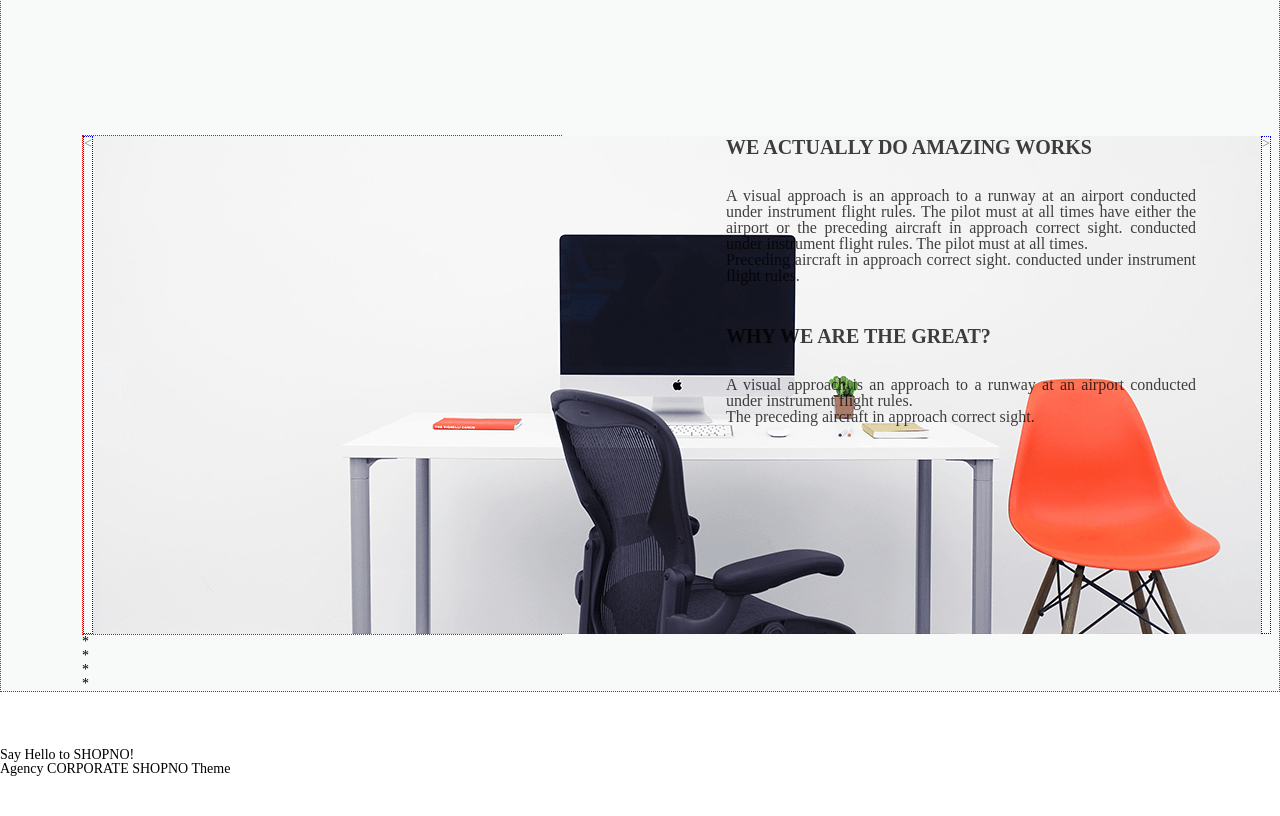
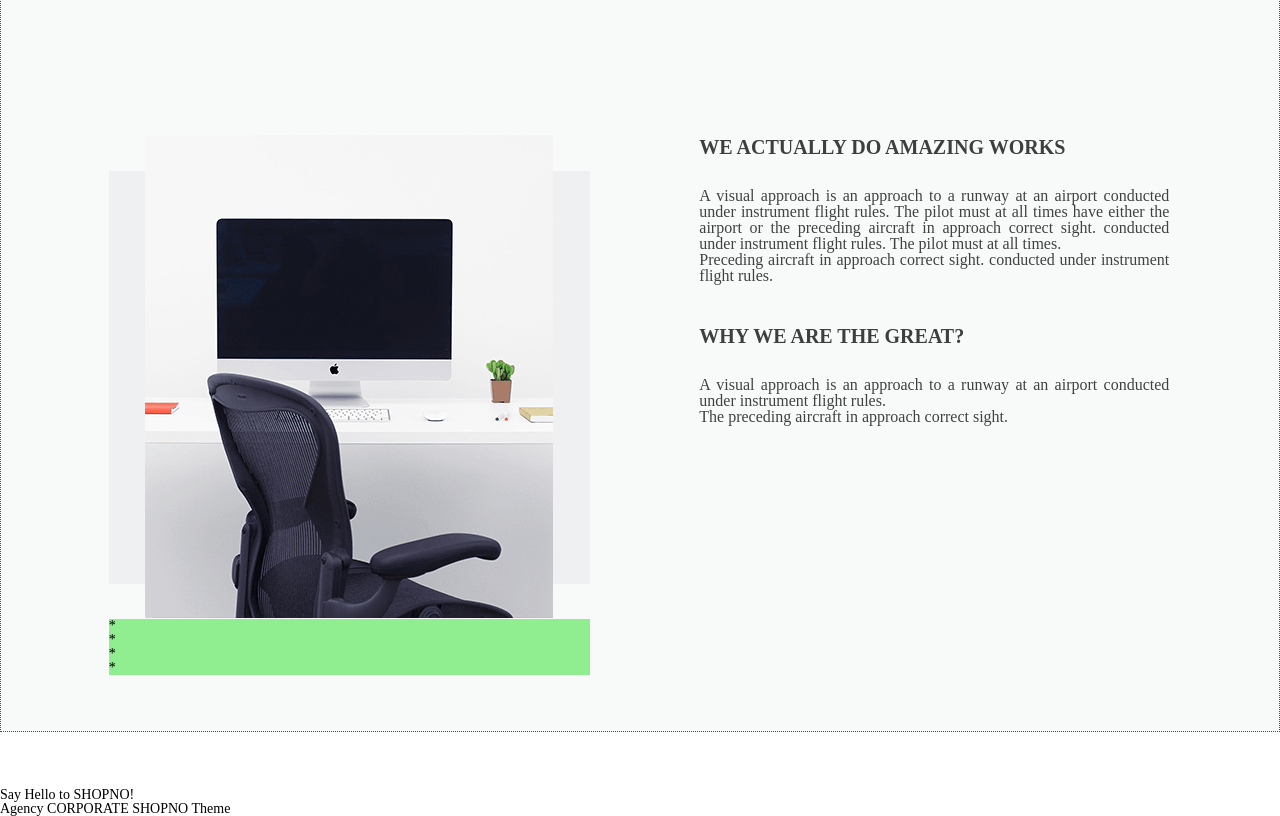
Before and after one commit to GrachevNikolay79/maket1, a website: page src/index.html in a window 1280 px wide. Shown: the part 906-1722 px from the top of the page. Before the commit the page ends 1682 px from the top, so only its background shows below. Drawn offline with nearby package versions, Linux system fonts and the light colour scheme; files that its build step writes are made by us from their sources; a web font is replaced by a local one.

Commit message:
2 страницы почти готовы остался прогрессбар

```diff
--- a/src/_about.html
+++ b/src/_about.html
@@ -6,16 +6,17 @@
     </div>
 
     <div class="about__block">
-        <div class="slider-block">
         <div class="slider">
+
             <div class="slider__nav">
-                    <div class="slider__nav-prev"><</div>
-                    <div class="slider__image">
-                        <img src="./img/slider_Image.png" alt=" ">
+                <div class="prev"></div>
+                <div class="image">
+                    <img src="./img/slider_Image.png" alt=" " class="mimg">
                 </div>
-                    <div class="slider__nav-next">></div>
+                <div class="next"></div>
 
             </div>
+
             <div class="slider__progress">
                 <ul>
                     <li>*</li>
@@ -24,7 +25,7 @@
                     <li>*</li>
                 </ul>
             </div>
-            </div>
+
         </div>
 
         <div class="cards-block">
--- a/src/scss/about.scss
+++ b/src/scss/about.scss
@@ -31,54 +31,71 @@
         margin-top: 139px;
         display: flex;
         flex-direction: row;
-        justify-content: space-around;
+        justify-content: space-evenly;
+        padding-bottom: 110px;
+
+        .slider{//блок определяющий размер и положение
+            $sliderwhidth: 395px;
+            $sliderheight: 486px;
+            $slidernavwidth: 43px;
+            max-width: $sliderwhidth + $slidernavwidth * 2;
+            width: $sliderwhidth + $slidernavwidth * 2;
+            height: $sliderheight;
+            min-height: $sliderheight;
+            display: flex;
+            flex-direction: column;
+
+            .slider__nav{//показывалка с навигацией
+                //border: 1px dotted red;
+                display: flex;
+                flex-direction: row;
+                align-content: stretch;
+                flex-wrap: nowrap;
+                align-items: center;
+
+                .prev{
+                    max-width: $slidernavwidth;
+                    width: $slidernavwidth;
+
+                    background-color:#EFF0F2;
+                    width: $slidernavwidth;
+                    max-height: 413px;
+                    min-height: 413px;
+                }
+                .next{
+                    max-width: $slidernavwidth;
+                    width: $slidernavwidth;
+                    background-color:#EFF0F2;
+                    text-align: center;
+                    max-height: 413px;
+                    min-height: 413px;
+                }
+
+                .image{
+                    //background-color: gray;
+                    float: left;
+                    overflow: hidden;
+                    position: relative;
+                    width: 100%;
+                    height: 484px;
+
+                    .mimg {
+                        position: absolute;
+                        top: -15px;
+                        left: -395px;
+                    }
+                }
+
+            }
+
+            .slider__progress{
+                background-color: lightgreen;
+            }
 
 
-        .slider-block{//блок определяющий размер и положение
-            max-width: 480px;
-            width: 480px;
-            .slider{// сам слайдер
-                display: flex;
-                flex-direction: column;
-                &__nav{//показывалка с навигацией
-                    border: 1px dotted red;
-                    display: flex;
-                    align-content: stretch;
-                    flex-wrap: nowrap;
-                    &-prev{
-                        max-width: 43px;
-                        color:gray;
-                        border: 1px dotted blue;
-                    }
+        }
 
-                    &-next{
-                        max-width: 43px;
-                        color:gray;
-                        border: 1px dotted blue;
-                    }
 
-                    &__image{
-                        border: 1px dotted green;
-                        background-color: gray;
-                        float:left;
-                        position:relative;
-                        //width:200px;
-                        //height:120px;
-                        //margin:.5em 10px .5em 0;
-                        img{
-                            // margin:0;
-                            // position:absolute;
-                            // top:0px;
-                            // left:0px;
-                            clip:rect(0px 0px 390px 480px);
-                        }
-                    }
-                    &__progress{
-                        background-color: lightgreen;
-                    }
-                }
-            }
-        }
 
 
         .cards-block {
@@ -118,5 +135,7 @@
 
     }
 }
+
+
 //Merriweather-Regular
 // font-family:$fMerriweatherRegular;
```
Lines whose indentation alone changed are shown as unchanged.
